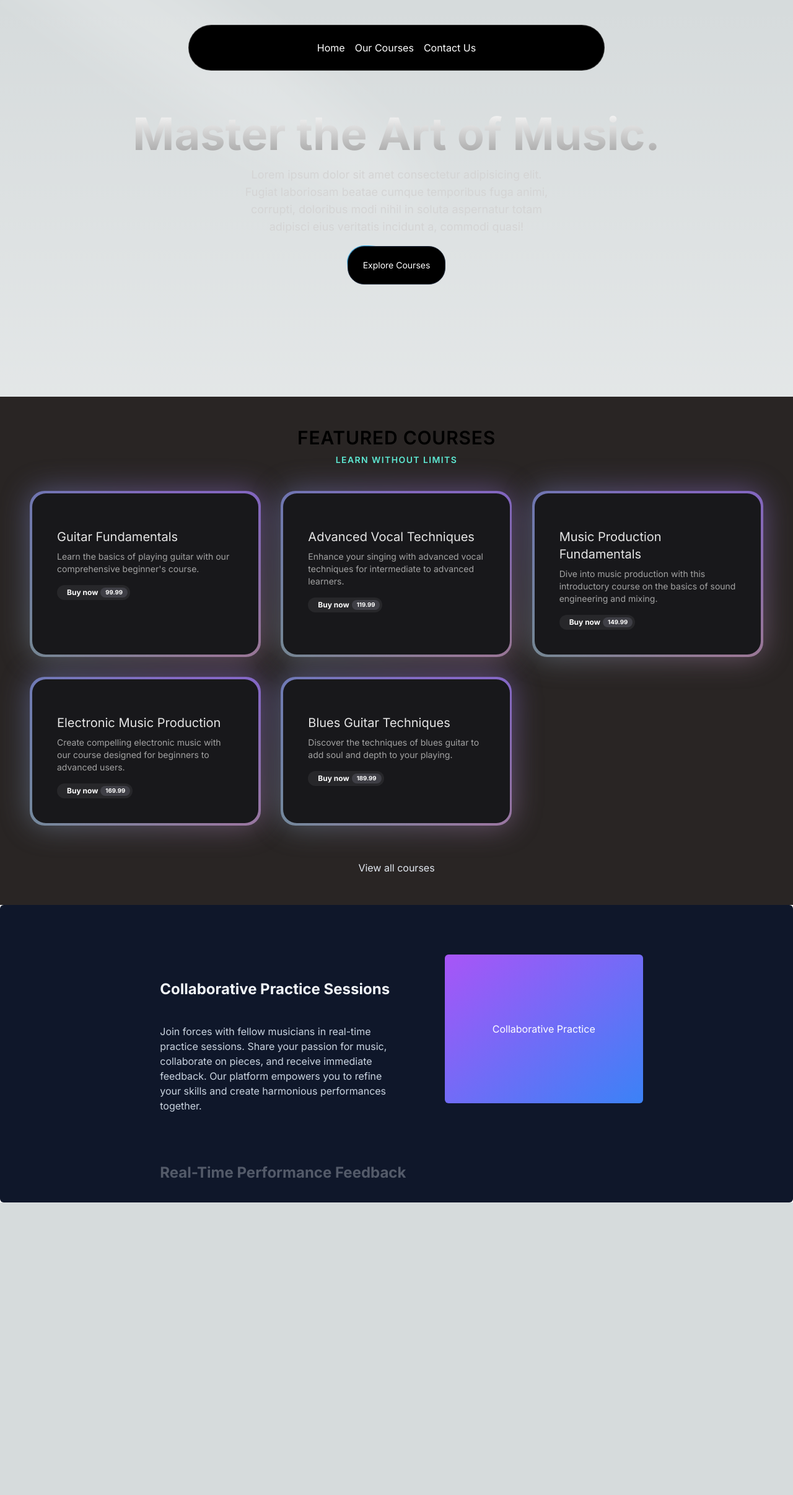
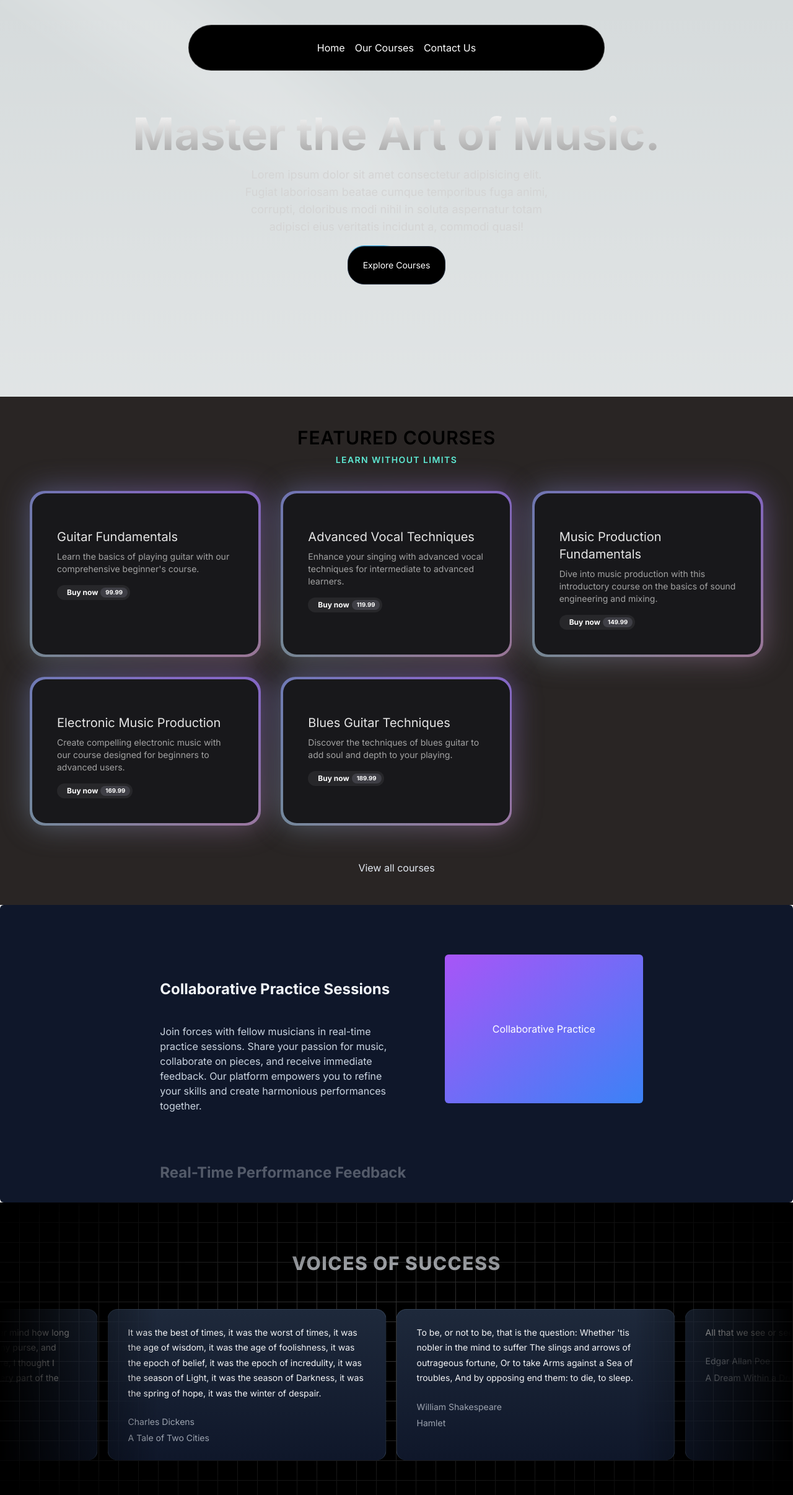
Before and after one commit to Minahil-Muhammad-Moiz/music-academy, a Next.js app: page / in a window 1280 px wide. Shown: the whole page at 62% size. Before the commit the page ends 1940 px from the top, so only its background shows below. Built offline with nearby package versions, Linux system fonts and the light colour scheme.

Commit message:
Done with infinite moving cards

```diff
--- a/package.json
+++ b/package.json
@@ -11,6 +11,7 @@
   "dependencies": {
     "clsx": "^2.1.1",
     "framer-motion": "^11.3.29",
+    "mini-svg-data-uri": "^1.4.4",
     "next": "14.2.5",
     "react": "^18.3.1",
     "react-dom": "^18.3.1",
--- a/src/app/page.tsx
+++ b/src/app/page.tsx
@@ -1,5 +1,6 @@
 import FeaturedSection from "@/components/FeaturedSection";
 import HeroSection from "@/components/HeroSection";
+import Testimonial from "@/components/Testimonial";
 import { WhyUs } from "@/components/WhyUs";
 import Image from "next/image";
 
@@ -9,6 +10,7 @@ export default function Home() {
       <HeroSection />
       <FeaturedSection />
       <WhyUs />
+      <Testimonial/>
     </main>
   );
 }
--- /dev/null
+++ b/src/components/Testimonial.tsx
@@ -0,0 +1,52 @@
+import React from 'react'
+import { InfiniteMovingCards } from './ui/infinite-moving-cards'
+
+function Testimonial() {
+  return (
+    <div className='h-auto w-full dark:bg-black bg-white  dark:bg-grid-white/[0.2] bg-grid-black/[0.2] relative flex flex-col items-center justify-center py-10'>
+        {/* Radial gradient for the container to give a faded look */}
+      <div className="absolute pointer-events-none inset-0 flex items-center justify-center dark:bg-black bg-white [mask-image:radial-gradient(ellipse_at_center,transparent_20%,black)]"></div>
+        <h2 className='text-3xl font-extrabold tracking-wider my-10 text-gray-300'>VOICES OF SUCCESS</h2>
+      <InfiniteMovingCards
+        items={testimonials}
+        direction="right"
+        speed="slow"
+      />
+    </div>
+  )
+}
+
+const testimonials = [
+    {
+      quote:
+        "It was the best of times, it was the worst of times, it was the age of wisdom, it was the age of foolishness, it was the epoch of belief, it was the epoch of incredulity, it was the season of Light, it was the season of Darkness, it was the spring of hope, it was the winter of despair.",
+      name: "Charles Dickens",
+      title: "A Tale of Two Cities",
+    },
+    {
+      quote:
+        "To be, or not to be, that is the question: Whether 'tis nobler in the mind to suffer The slings and arrows of outrageous fortune, Or to take Arms against a Sea of troubles, And by opposing end them: to die, to sleep.",
+      name: "William Shakespeare",
+      title: "Hamlet",
+    },
+    {
+      quote: "All that we see or seem is but a dream within a dream.",
+      name: "Edgar Allan Poe",
+      title: "A Dream Within a Dream",
+    },
+    {
+      quote:
+        "It is a truth universally acknowledged, that a single man in possession of a good fortune, must be in want of a wife.",
+      name: "Jane Austen",
+      title: "Pride and Prejudice",
+    },
+    {
+      quote:
+        "Call me Ishmael. Some years ago—never mind how long precisely—having little or no money in my purse, and nothing particular to interest me on shore, I thought I would sail about a little and see the watery part of the world.",
+      name: "Herman Melville",
+      title: "Moby-Dick",
+    },
+  ];
+
+
+export default Testimonial
--- /dev/null
+++ b/src/components/ui/infinite-moving-cards.tsx
@@ -0,0 +1,121 @@
+"use client";
+
+import { cn } from "@/lib/utils";
+import React, { useEffect, useState } from "react";
+
+export const InfiniteMovingCards = ({
+  items,
+  direction = "left",
+  speed = "fast",
+  pauseOnHover = true,
+  className,
+}: {
+  items: {
+    quote: string;
+    name: string;
+    title: string;
+  }[];
+  direction?: "left" | "right";
+  speed?: "fast" | "normal" | "slow";
+  pauseOnHover?: boolean;
+  className?: string;
+}) => {
+  const containerRef = React.useRef<HTMLDivElement>(null);
+  const scrollerRef = React.useRef<HTMLUListElement>(null);
+
+  useEffect(() => {
+    addAnimation();
+  }, []);
+  const [start, setStart] = useState(false);
+  function addAnimation() {
+    if (containerRef.current && scrollerRef.current) {
+      const scrollerContent = Array.from(scrollerRef.current.children);
+
+      scrollerContent.forEach((item) => {
+        const duplicatedItem = item.cloneNode(true);
+        if (scrollerRef.current) {
+          scrollerRef.current.appendChild(duplicatedItem);
+        }
+      });
+
+      getDirection();
+      getSpeed();
+      setStart(true);
+    }
+  }
+  const getDirection = () => {
+    if (containerRef.current) {
+      if (direction === "left") {
+        containerRef.current.style.setProperty(
+          "--animation-direction",
+          "forwards"
+        );
+      } else {
+        containerRef.current.style.setProperty(
+          "--animation-direction",
+          "reverse"
+        );
+      }
+    }
+  };
+  const getSpeed = () => {
+    if (containerRef.current) {
+      if (speed === "fast") {
+        containerRef.current.style.setProperty("--animation-duration", "20s");
+      } else if (speed === "normal") {
+        containerRef.current.style.setProperty("--animation-duration", "40s");
+      } else {
+        containerRef.current.style.setProperty("--animation-duration", "80s");
+      }
+    }
+  };
+  return (
+    <div
+      ref={containerRef}
+      className={cn(
+        "scroller relative z-20  max-w-7xl overflow-hidden  [mask-image:linear-gradient(to_right,transparent,white_20%,white_80%,transparent)]",
+        className
+      )}
+    >
+      <ul
+        ref={scrollerRef}
+        className={cn(
+          " flex min-w-full shrink-0 gap-4 py-4 w-max flex-nowrap",
+          start && "animate-scroll ",
+          pauseOnHover && "hover:[animation-play-state:paused]"
+        )}
+      >
+        {items.map((item, idx) => (
+          <li
+            className="w-[350px] max-w-full relative rounded-2xl border border-b-0 flex-shrink-0 border-slate-700 px-8 py-6 md:w-[450px]"
+            style={{
+              background:
+                "linear-gradient(180deg, var(--slate-800), var(--slate-900)",
+            }}
+            key={item.name}
+          >
+            <blockquote>
+              <div
+                aria-hidden="true"
+                className="user-select-none -z-1 pointer-events-none absolute -left-0.5 -top-0.5 h-[calc(100%_+_4px)] w-[calc(100%_+_4px)]"
+              ></div>
+              <span className=" relative z-20 text-sm leading-[1.6] text-gray-100 font-normal">
+                {item.quote}
+              </span>
+              <div className="relative z-20 mt-6 flex flex-row items-center">
+                <span className="flex flex-col gap-1">
+                  <span className=" text-sm leading-[1.6] text-gray-400 font-normal">
+                    {item.name}
+                  </span>
+                  <span className=" text-sm leading-[1.6] text-gray-400 font-normal">
+                    {item.title}
+                  </span>
+                </span>
+              </div>
+            </blockquote>
+          </li>
+        ))}
+      </ul>
+    </div>
+  );
+};
--- a/tailwind.config.ts
+++ b/tailwind.config.ts
@@ -4,6 +4,7 @@ const colors = require("tailwindcss/colors");
 const {
   default: flattenColorPalette,
 } = require("tailwindcss/lib/util/flattenColorPalette");
+const svgToDataUri = require("mini-svg-data-uri");
 
 const config: Config = {
   content: [
@@ -21,6 +22,8 @@ const config: Config = {
       },
       animation: {
         spotlight: "spotlight 2s ease .75s 1 forwards",
+        scroll:
+          "scroll var(--animation-duration, 40s) var(--animation-direction, forwards) linear infinite",
       },
       keyframes: {
         spotlight: {
@@ -33,11 +36,38 @@ const config: Config = {
             transform: "translate(-50%,-40%) scale(1)",
           },
         },
+        scroll: {
+          to: {
+            transform: "translate(calc(-50% - 0.5rem))",
+          },
+        },
       },
     },
   },
   plugins: [
     addVariablesForColors,
+    function ({ matchUtilities, theme }: any) {
+      matchUtilities(
+        {
+          "bg-grid": (value: any) => ({
+            backgroundImage: `url("${svgToDataUri(
+              `<svg xmlns="http://www.w3.org/2000/svg" viewBox="0 0 32 32" width="32" height="32" fill="none" stroke="${value}"><path d="M0 .5H31.5V32"/></svg>`
+            )}")`,
+          }),
+          "bg-grid-small": (value: any) => ({
+            backgroundImage: `url("${svgToDataUri(
+              `<svg xmlns="http://www.w3.org/2000/svg" viewBox="0 0 32 32" width="8" height="8" fill="none" stroke="${value}"><path d="M0 .5H31.5V32"/></svg>`
+            )}")`,
+          }),
+          "bg-dot": (value: any) => ({
+            backgroundImage: `url("${svgToDataUri(
+              `<svg xmlns="http://www.w3.org/2000/svg" viewBox="0 0 32 32" width="16" height="16" fill="none"><circle fill="${value}" id="pattern-circle" cx="10" cy="10" r="1.6257413380501518"></circle></svg>`
+            )}")`,
+          }),
+        },
+        { values: flattenColorPalette(theme("backgroundColor")), type: "color" }
+      );
+    },
   ],
 };
 
```
Also changed, not shown: 1 other file (tests, documents, lock files or other folders).
